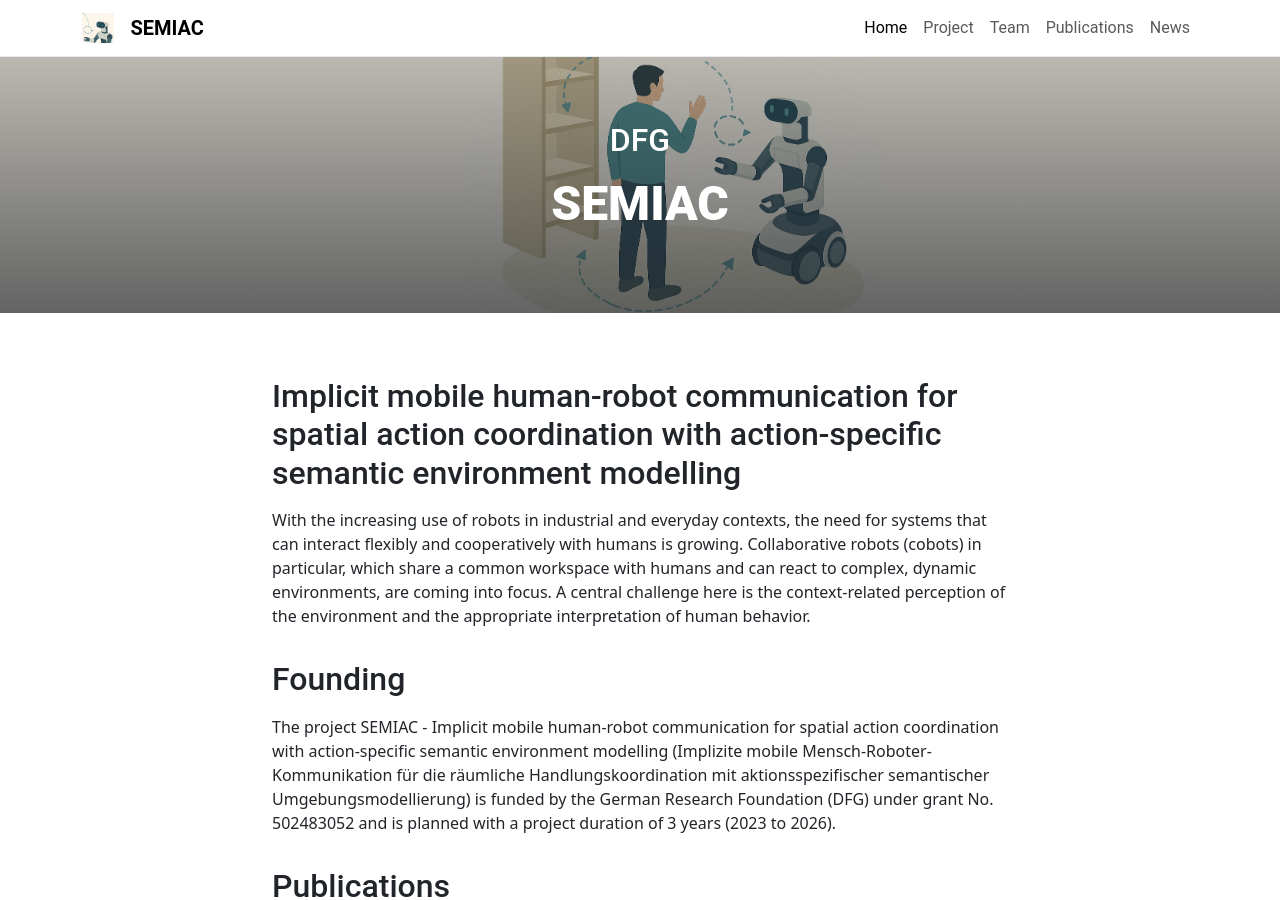
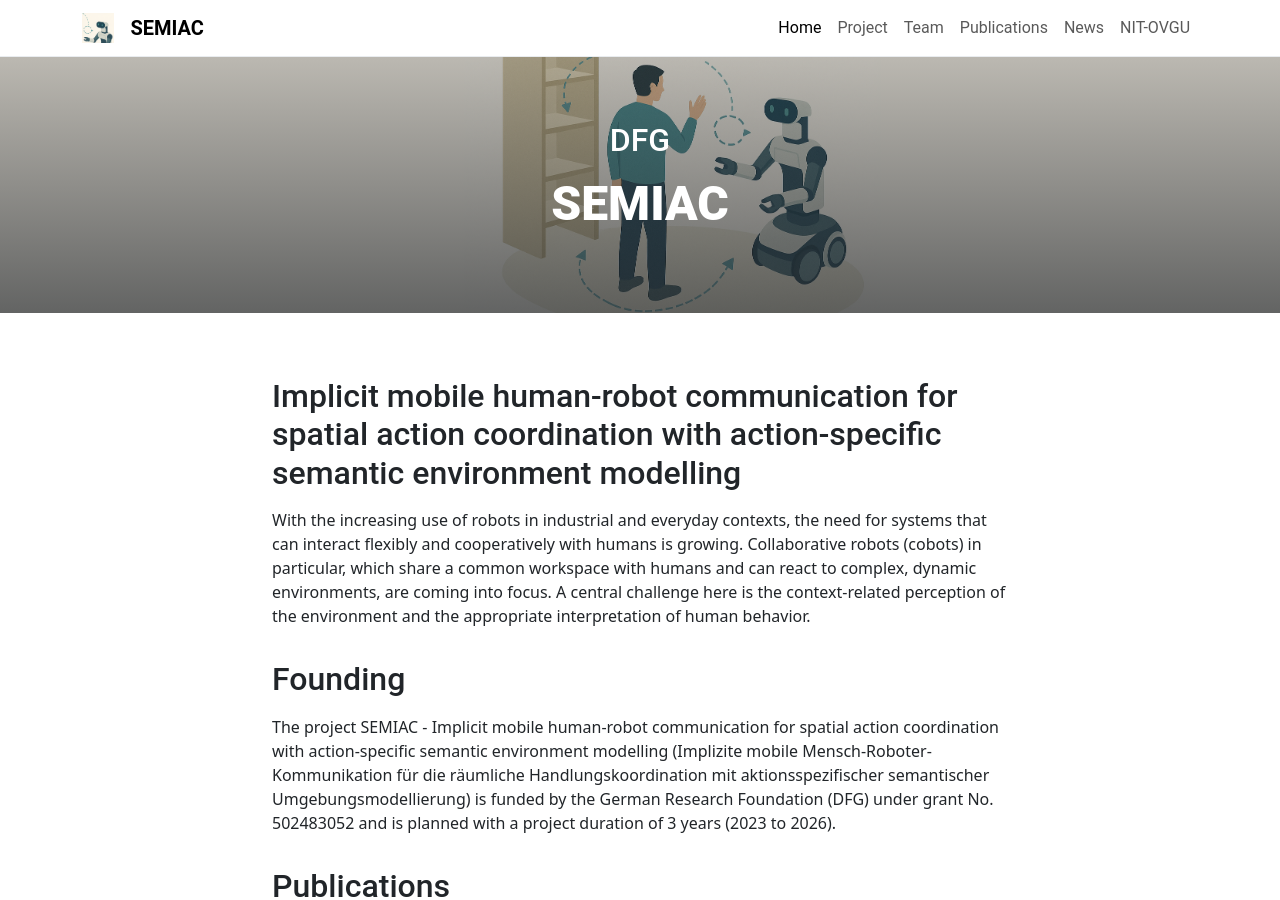
Before and after one commit to ovgu-nit/semiac, a Jekyll site: the page built from pages/home.md, in a window 1280 px wide and 900 px high. Built offline with Jekyll 4.4.1, drawn with Linux system fonts in a browser that asks for light colours.

Commit message:
Update navigation.yml

```diff
--- a/_data/navigation.yml
+++ b/_data/navigation.yml
@@ -10,6 +10,8 @@
   href: /publications/
 - text: News
   href: /blog/
+- text: NIT-OVGU
+  href: https://www.nit.ovgu.de/
 #- text: Documentation
 #  menu: # Dropdown menu (one level deep only)
 #  - text: Installation
```
